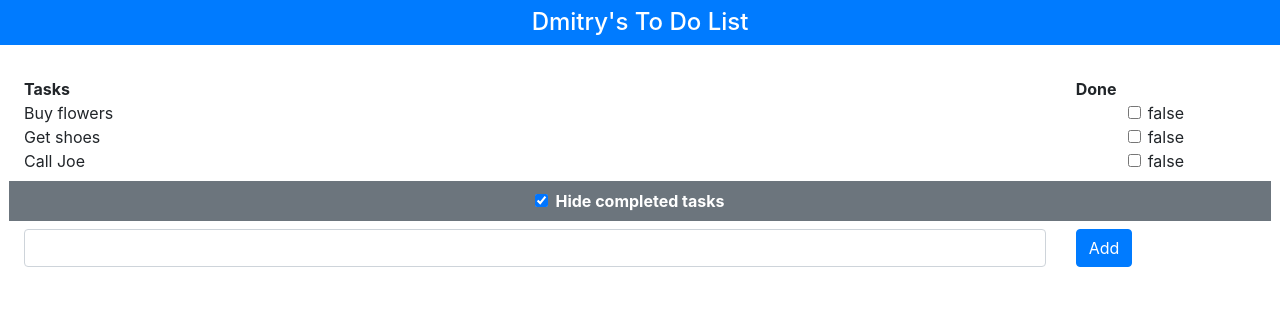
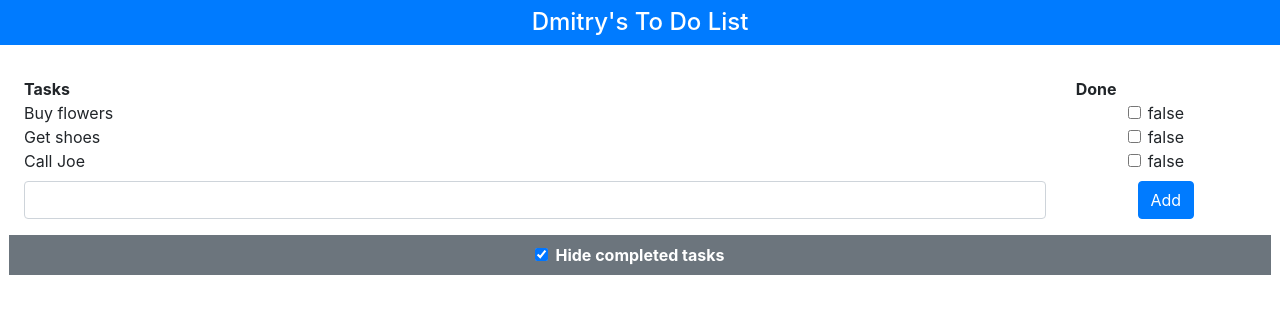
Before and after one commit to vcamelot/learning-vue-todo, a Vue app: page / in a window 1280 px wide. Shown: the top 314 px of the page. Built offline with nearby package versions, Linux system fonts and the light colour scheme.

Commit message:
Moved New Item textfield above Filter button

```diff
--- a/src/App.vue
+++ b/src/App.vue
@@ -15,6 +15,14 @@
           {{ t.done }}
         </div>
       </div>
+      <div class="row py-2">
+        <div class="col">
+          <input v-model="newItemText" class="form-control" />
+        </div>
+        <div class="col-2 text-center">
+          <button class="btn btn-primary" v-on:click="addNewTodo">Add</button>
+        </div>
+      </div>
       <div class="row bg-secondary py-2 mt-2 text-white">
         <div class="col text-center">
           <input
@@ -25,14 +33,6 @@
           <label class="form-check-label font-weight-bold">
             Hide completed tasks
           </label>
-        </div>
-      </div>
-      <div class="row py-2">
-        <div class="col">
-          <input v-model="newItemText" class="form-control" />
-        </div>
-        <div class="col-2">
-          <button class="btn btn-primary" v-on:click="addNewTodo">Add</button>
         </div>
       </div>
     </div>
```
